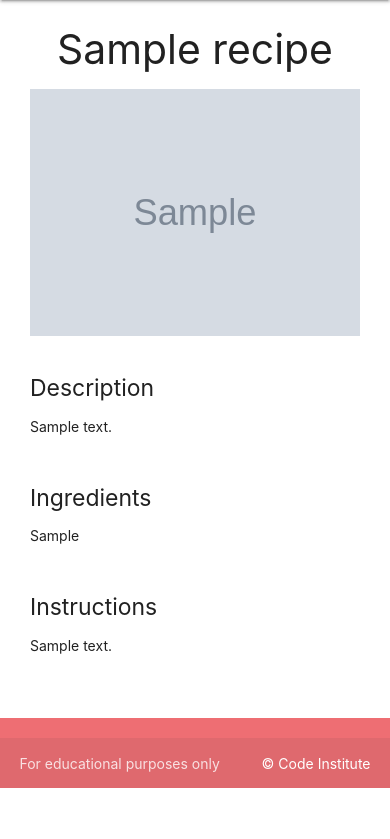
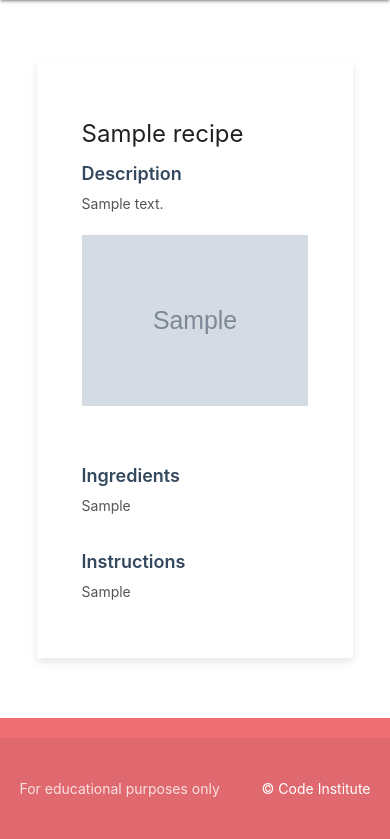
Before and after one commit to AlexandraEL9/MOCA-app, a Flask app: page /recipe/1 in a window 390 px wide. Shown: the part 56-895 px from the top of the page. Before the commit the page ends 844 px from the top, so only its background shows below. Run offline with Flask 2, Linux system fonts and the light colour scheme; tables that the repository leaves empty hold one stand-in row (values such as "Sample post"); grey boxes marked "Sample" are stand-in pictures; some libraries are stand-ins or nearby versions.

Commit message:
feat: style recipe page for better responsivity

```diff
--- a/moca/static/css/style.css
+++ b/moca/static/css/style.css
@@ -8,8 +8,33 @@ main {
   flex: 1 0 auto;
 }
 
+.container {
+  margin-top: 30px;
+  margin-bottom: 30px;
+}
+
+h3.center-align {
+  margin-bottom: 15px;
+  font-weight: bold;
+  color: #2c3e50; /* Darker color for the title */
+}
+
+h5 {
+  font-weight: 600;
+  color: #34495e; /* Slightly darker color for subheadings */
+}
+
+p {
+  font-size: 16px;
+  line-height: 1.6;
+  color: #555; /* Greyish color for text */
+}
+
 /* card  element styles */
-
+.card {
+  border-radius: 20x;
+  box-shadow: 0 4px 8px rgba(0, 0, 0, 0.1);
+}
 .card-image img {
   width: 100%;
   height: 200px; /* Adjust to your desired image height */
@@ -52,3 +77,46 @@ main {
   right: 10px;
   z-index: 10;
 }
+
+/*recipe page */
+/* Section padding */
+.section {
+  padding: 20px;
+}
+
+/* Responsive design adjustments */
+@media only screen and (max-width: 992px) {
+  .section {
+      padding: 15px;
+  }
+
+  h3 {
+      font-size: 28px;
+  }
+
+  h5 {
+      font-size: 20px;
+  }
+
+  p {
+      font-size: 14px;
+  }
+}
+
+@media only screen and (max-width: 600px) {
+  .section {
+      padding: 10px;
+  }
+
+  h3 {
+      font-size: 24px;
+  }
+
+  h5 {
+      font-size: 18px;
+  }
+
+  p {
+      font-size: 14px;
+  }
+}
--- a/moca/templates/view_recipe.html
+++ b/moca/templates/view_recipe.html
@@ -2,35 +2,45 @@
 {% block content %}
 
 <div class="container">
-    <h3 class="center-align">{{ recipe.recipe_name }}</h3>
-</div>
-
+    <div class="card z-depth-2">
+        <div class="card-content">
             <div class="row">
-    <div class="col s12">
-        <img src="{{ recipe.image_url }}" class="responsive-img">
-    </div>
-</div>
-
-<div class="row">
-    <div class="col s12">
+                <!-- Title and Description on the left (1/3 of the screen on large screens) -->
+                <div class="col s12 m6 l4">
+                    <div class="section">
+                        <h3>{{ recipe.recipe_name }}</h3>
                         <h5>Description</h5>
                         <p>{{ recipe.description }}</p>
                     </div>
                 </div>
 
+                <!-- Image on the right (2/3 of the screen on large screens) -->
+                <div class="col s12 m6 l8">
+                    <div class="section">
+                        <img src="{{ recipe.image_url }}" class="responsive-img">
+                    </div>
+                </div>
+            </div>
+
             <div class="row">
-    <div class="col s12">
+                <!-- Ingredients on the left (1/3 of the screen on large screens) -->
+                <div class="col s12 m6 l4">
+                    <div class="section">
                         <h5>Ingredients</h5>
                         <p>{{ recipe.ingredients | replace('\n', '<br>') }}</p>
                     </div>
                 </div>
 
-<div class="row">
-    <div class="col s12">
+                <!-- Instructions on the right (2/3 of the screen on large screens) -->
+                <div class="col s12 m6 l8">
+                    <div class="section">
                         <h5>Instructions</h5>
-        <p>{{ recipe.description | replace('\n', '<br>') }}</p>
+                        <p>{{ recipe.instructions | replace('\n', '<br>') }}</p>
+                    </div>
+                </div>
+            </div>
+        </div>
     </div>
 </div>
 
-
 {% endblock %}
```
Lines whose indentation alone changed are shown as unchanged.
